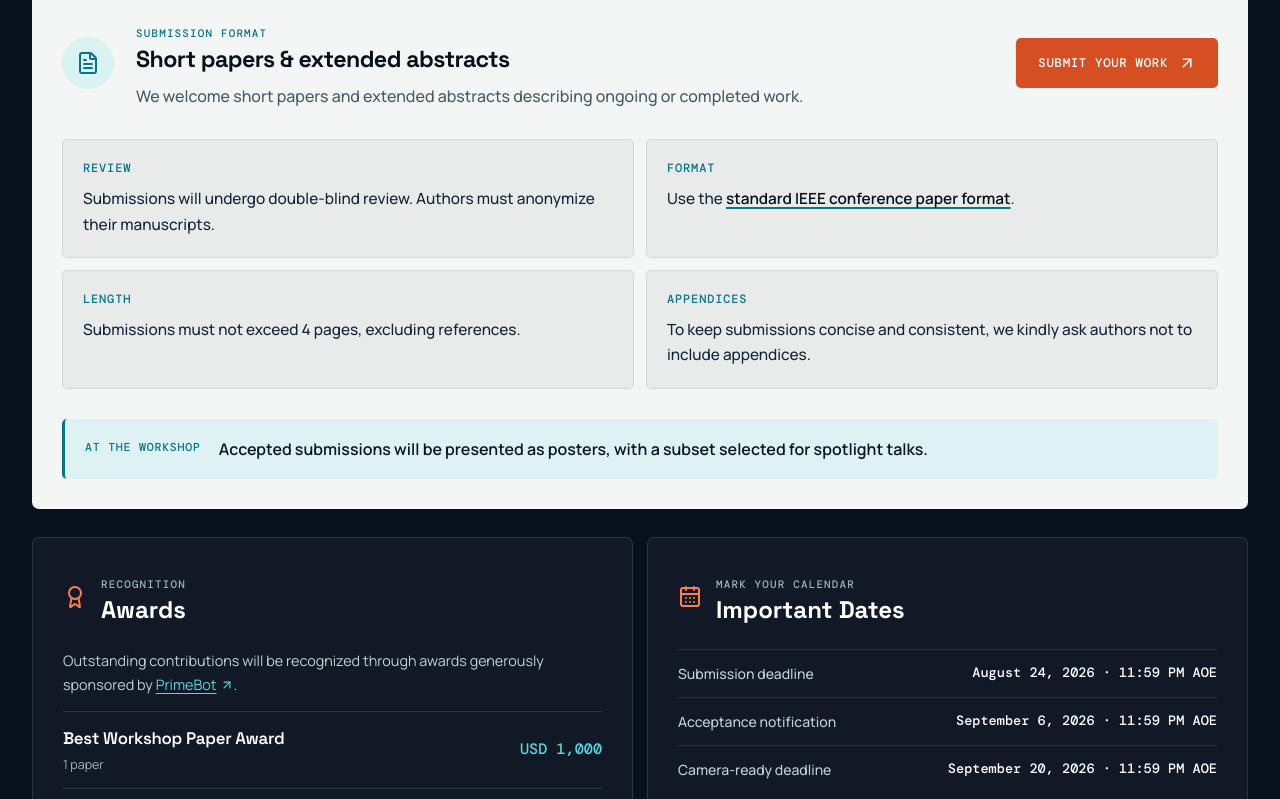
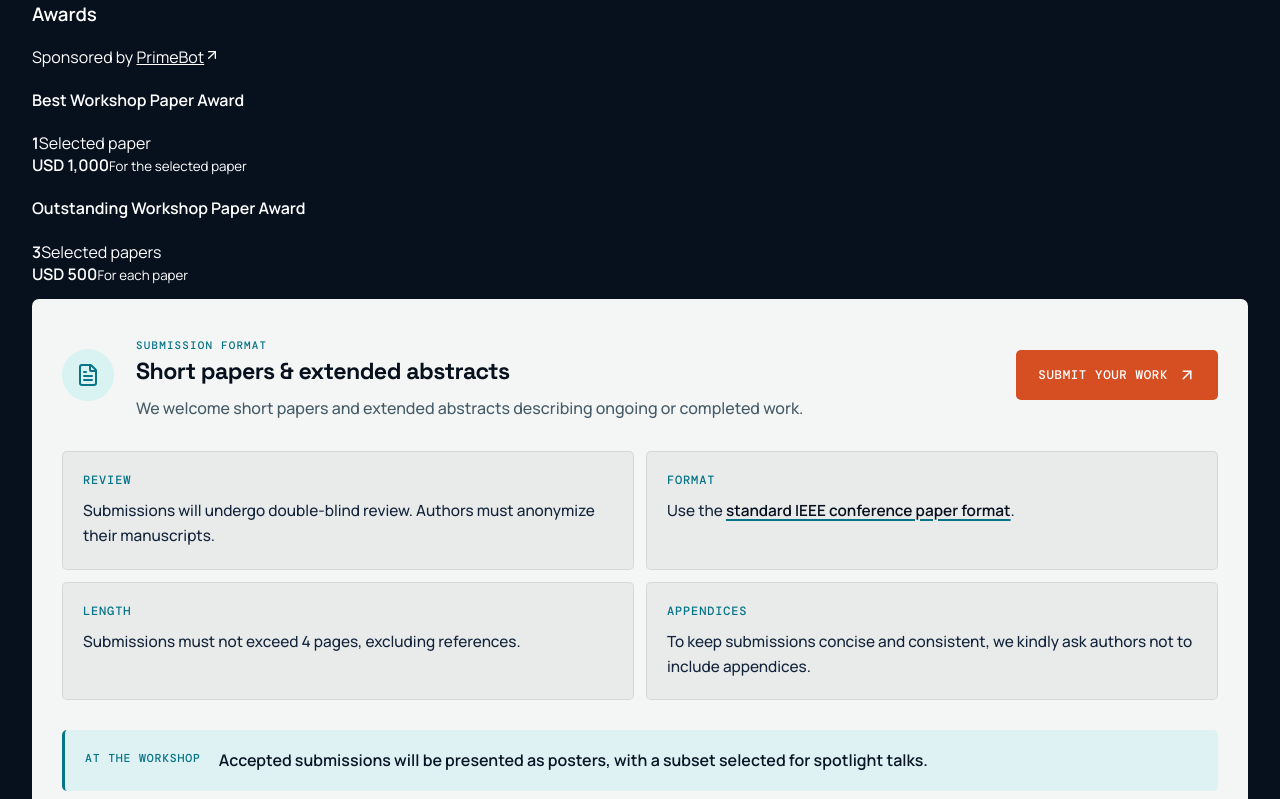
Before and after one commit to bimanual-robot-learning/bimanual-robot-learning.github.io, a React (Vite) app: page / in a window 1280 px wide. Shown: the part 5261-6060 px from the top of the page. Built offline with nearby package versions, Linux system fonts and the light colour scheme.

Commit message:
feat: add prominent awards showcase

```diff
--- a/src/App.tsx
+++ b/src/App.tsx
@@ -2,7 +2,6 @@ import { useState } from 'react'
 import {
   ArrowDown,
   ArrowUpRight,
-  Award,
   CalendarDays,
   Clock3,
   Code2,
@@ -359,6 +358,52 @@ function App() {
             </div>
 
             <section
+              className="awards-showcase"
+              aria-labelledby="awards-title"
+              data-testid="awards-showcase"
+            >
+              <div className="awards-showcase__grid" aria-hidden="true" />
+              <header className="awards-showcase__heading">
+                <p className="eyebrow">Recognition — IROS 2026 Workshop</p>
+                <h3 id="awards-title">Awards</h3>
+                <p className="awards-showcase__sponsor" data-testid="award-sponsor">
+                  Sponsored by{' '}
+                  <a href={sponsor.url} target="_blank" rel="noreferrer">
+                    {sponsor.name}
+                    <ArrowUpRight size={16} aria-hidden="true" />
+                  </a>
+                </p>
+              </header>
+
+              <div className="award-grid">
+                {awards.map((award) => {
+                  const isSingleRecipient = award.recipientCount === 1
+
+                  return (
+                    <article
+                      className="award-card"
+                      data-testid="award-item"
+                      key={award.name}
+                    >
+                      <h4>{award.name}</h4>
+                      <div className="award-card__breakdown">
+                        <div className="award-card__recipients">
+                          <strong>{award.recipientCount}</strong>
+                          <span>Selected {isSingleRecipient ? 'paper' : 'papers'}</span>
+                        </div>
+                        <div className="award-card__prize">
+                          <b>{award.prize}</b>
+                          <small>{award.prizeClarification}</small>
+                        </div>
+                      </div>
+                    </article>
+                  )
+                })}
+              </div>
+            </section>
+
+            <section className="cfp-practical" data-testid="cfp-practical">
+              <section
                 className="submission-panel"
                 aria-labelledby="submission-title"
                 data-testid="submission-panel"
@@ -370,7 +415,9 @@ function App() {
                   <div>
                     <p className="eyebrow">{submission.eyebrow}</p>
                     <h3 id="submission-title">{submission.title}</h3>
-                  <p className="submission-panel__intro">{submission.introduction}</p>
+                    <p className="submission-panel__intro">
+                      {submission.introduction}
+                    </p>
                   </div>
                   <a
                     className="button button--orange"
@@ -417,43 +464,12 @@ function App() {
                 </div>
               </section>
 
-            <div className="cfp-details">
-              <article className="detail-card detail-card--awards">
-                <div className="detail-card__heading">
-                  <Award aria-hidden="true" />
-                  <div>
-                    <p className="eyebrow">Recognition</p>
-                    <h3>Awards</h3>
-                  </div>
-                </div>
-                <p>
-                  Outstanding contributions will be recognized through awards generously
-                  sponsored by{' '}
-                  <a href={sponsor.url} target="_blank" rel="noreferrer">
-                    {sponsor.name}
-                    <ArrowUpRight size={14} aria-hidden="true" />
-                  </a>
-                  .
-                </p>
-                <ul>
-                  {awards.map((award) => (
-                    <li data-testid="award-item" key={award.name}>
-                      <span>
-                        <strong>{award.name}</strong>
-                        <small>{award.count}</small>
-                      </span>
-                      <b>{award.prize}</b>
-                    </li>
-                  ))}
-                </ul>
-              </article>
-
-              <article className="detail-card detail-card--dates">
-                <div className="detail-card__heading">
+              <aside className="important-dates" aria-labelledby="dates-title">
+                <div className="important-dates__heading">
                   <CalendarDays aria-hidden="true" />
                   <div>
                     <p className="eyebrow">Mark your calendar</p>
-                    <h3>Important Dates</h3>
+                    <h3 id="dates-title">Important Dates</h3>
                   </div>
                 </div>
                 <dl>
@@ -464,8 +480,8 @@ function App() {
                     </div>
                   ))}
                 </dl>
-              </article>
-            </div>
+              </aside>
+            </section>
           </div>
         </section>
 
--- a/src/data/workshop.ts
+++ b/src/data/workshop.ts
@@ -43,8 +43,9 @@ export interface IntroductionPoint {
 
 export interface AwardItem {
   name: string
-  count: string
+  recipientCount: number
   prize: string
+  prizeClarification: string
 }
 
 export type SubmissionGuidelineLabel =
@@ -336,13 +337,15 @@ export const submission: SubmissionInfo = {
 export const awards: AwardItem[] = [
   {
     name: 'Best Workshop Paper Award',
-    count: '1 paper',
+    recipientCount: 1,
     prize: 'USD 1,000',
+    prizeClarification: 'For the selected paper',
   },
   {
     name: 'Outstanding Workshop Paper Award',
-    count: '3 papers · each',
+    recipientCount: 3,
     prize: 'USD 500',
+    prizeClarification: 'For each paper',
   },
 ]
 
```
Lines whose indentation alone changed are shown as unchanged.
